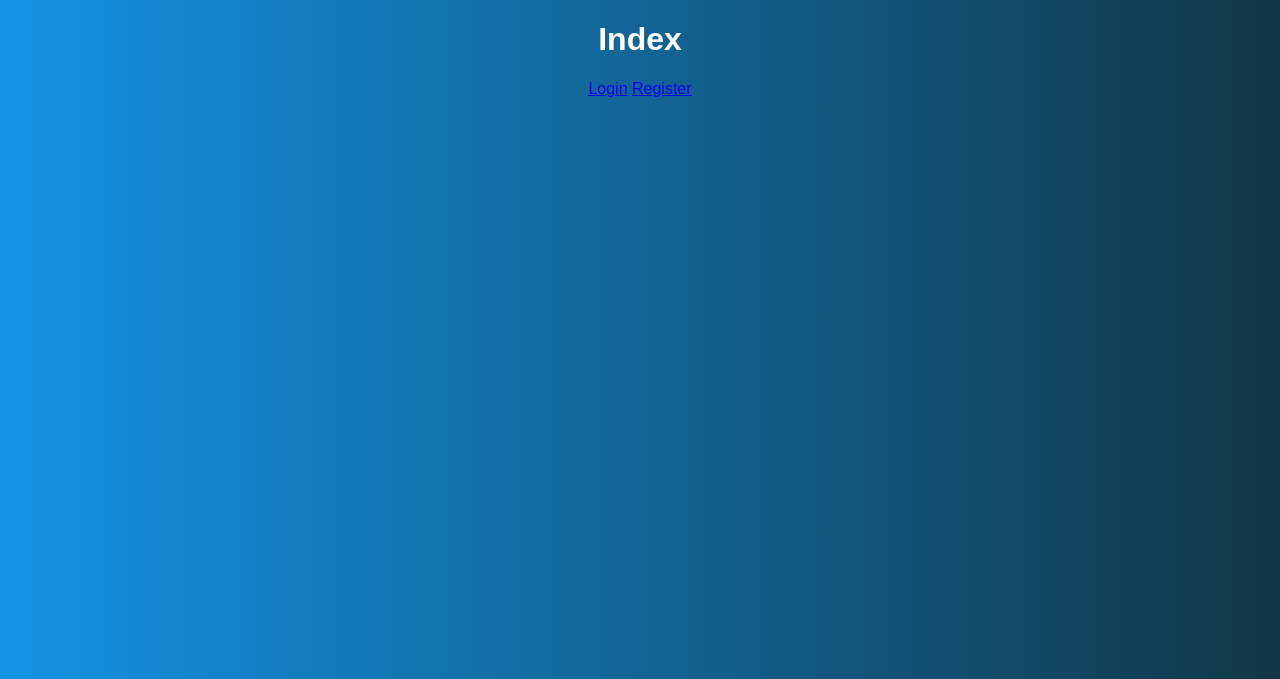
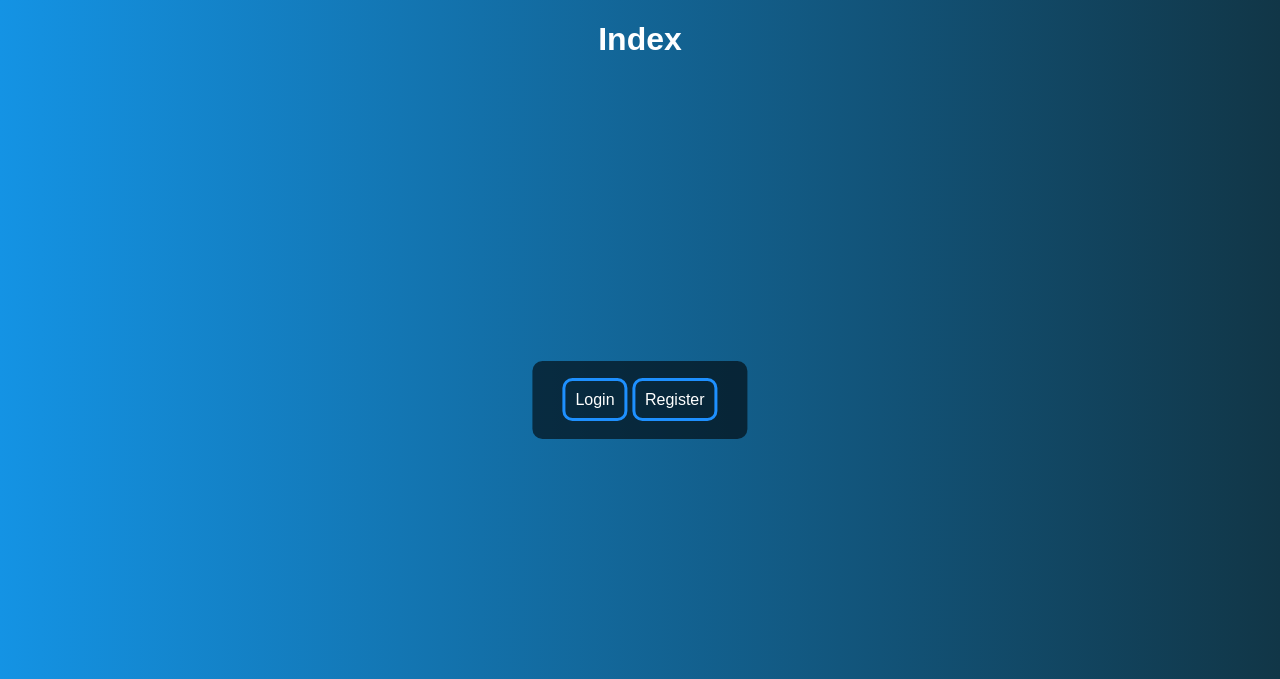
Before and after one commit to MarcosTPL/crudphp, a PHP site: page / in a window 1280 px wide. Shown: the top 679 px of the page. Run offline with PHP 8.4, Linux system fonts and the light colour scheme; some libraries are stand-ins or nearby versions.

Commit message:
update-22/06-20:15

```diff
--- a/css/style-index.css
+++ b/css/style-index.css
@@ -1,9 +1,30 @@
-/*body{
+body{
     font-family: Arial, Helvetica, sans-serif;
     background-image: linear-gradient(to right, rgb(20, 147, 228), rgb(17, 54, 71));
     text-align: center;
     color: white;
 }
+.box{
+    position: absolute;
+    top: 50%;
+    left: 50%;
+    transform: translate(-50%, -50%);
+    background-color: rgba(0, 0, 0, 0.6);
+    padding: 30px;
+    border-radius: 10px;
+}
+a{
+    text-decoration: none;
+    color: white;
+    border: 3px solid dodgerblue;
+    border-radius: 10px;
+    padding: 10px;
+}
+a:hover{
+    background-color: dodgerblue;
+}
+
+/*
 div{
     background-color: rgba(0, 0, 0, 0.9);
     position: absolute;
--- a/index.php
+++ b/index.php
@@ -8,17 +8,11 @@
     <link rel="stylesheet" type="text/css" href="css/reset.css">
     <link rel="stylesheet" type="text/css" href="css/style-index.css">
 </head>
-<style>body{
-    font-family: Arial, Helvetica, sans-serif;
-    background-image: linear-gradient(to right, rgb(20, 147, 228), rgb(17, 54, 71));
-    text-align: center;
-    color: white;
-}
-</style>
+
 <body>
     <h1>Index</h1>
     <div class="box">
-        <a href="login.html">Login</a>
+        <a href="login.php">Login</a>
         <a href="register.php">Register</a>
     </div>
 </body>
```
Also changed, not shown: css/style-login.css (+5 -4 lines), login.php (renamed from login.html).
